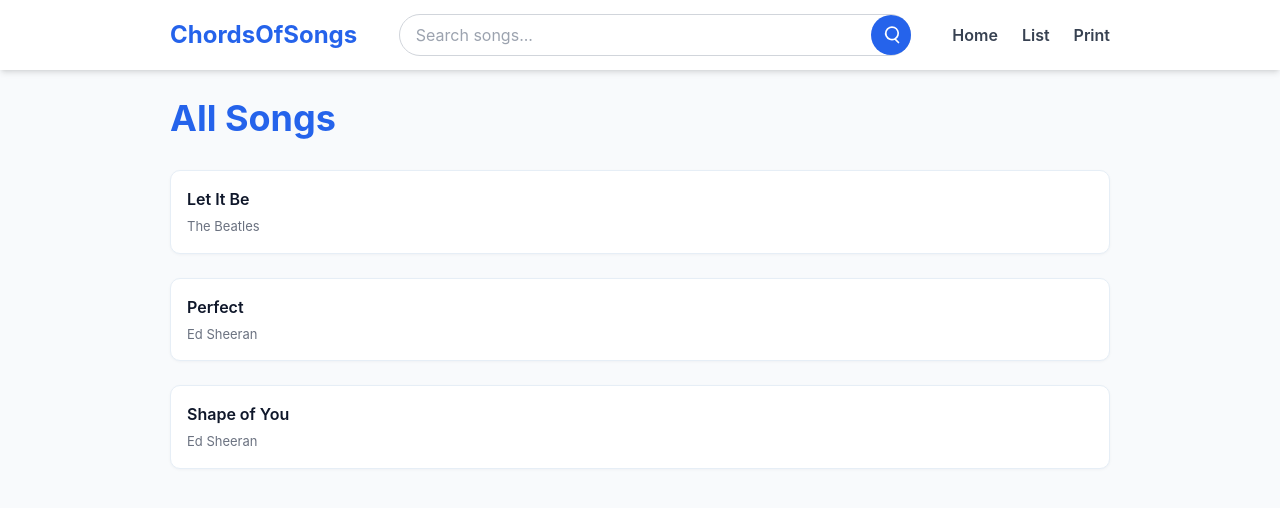
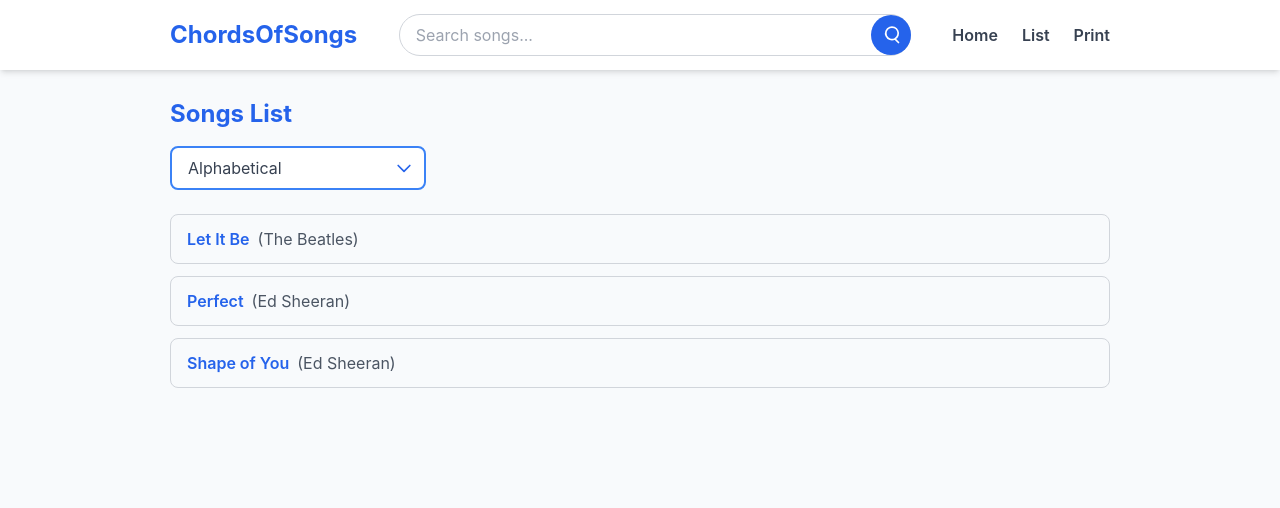
Before and after one commit to Ashish101-byte/Cords-Of-Songs, a Next.js app: page /list in a window 1280 px wide. Shown: the top 508 px of the page. Built offline with nearby package versions, Linux system fonts and the light colour scheme.

Commit message:
Update list.js

```diff
--- a/pages/list.js
+++ b/pages/list.js
@@ -1,21 +1,94 @@
+// pages/list.js
+import React, { useState } from "react";
+import Link from "next/link";
 import songs from "../data/songs.json";
-import SongCard from "../components/SongCard";
 
-export default function SongListPage() {
-  const sortedSongs = [...songs].sort((a, b) =>
-    a.title.localeCompare(b.title)
-  );
+const SongList = () => {
+  const [filter, setFilter] = useState("alphabetical");
+
+  const getFilteredSongs = () => {
+    let sortedSongs = [...songs];
+
+    switch (filter) {
+      case "fast-english":
+        sortedSongs = sortedSongs.filter(
+          (song) => song.language === "english" && song.speed === "fast"
+        );
+        break;
+      case "slow-english":
+        sortedSongs = sortedSongs.filter(
+          (song) => song.language === "english" && song.speed === "slow"
+        );
+        break;
+      case "fast-hindi":
+        sortedSongs = sortedSongs.filter(
+          (song) => song.language === "hindi" && song.speed === "fast"
+        );
+        break;
+      case "slow-hindi":
+        sortedSongs = sortedSongs.filter(
+          (song) => song.language === "hindi" && song.speed === "slow"
+        );
+        break;
+      case "alphabetical":
+      default:
+        sortedSongs.sort((a, b) => a.title.localeCompare(b.title));
+    }
+
+    return sortedSongs;
+  };
+
+  const filteredSongs = getFilteredSongs();
 
   return (
-    <div className="container mx-auto px-6 md:px-20 py-10">
-      <h1 className="text-4xl font-bold mb-8 text-blue-600">All Songs</h1>
-      <div className="space-y-6">
-        {sortedSongs.map((song) => (
-          <div key={song.slug} className="w-full">
-            <SongCard song={song} fullWidth />
+    <div className="container mx-auto px-4 md:px-20 py-6">
+      <h1 className="text-2xl font-bold text-blue-600 mb-4">Songs List</h1>
+
+      {/* Dropdown Filter */}
+      <div className="mb-6">
+        <div className="relative inline-block w-full md:w-64">
+          <select
+            value={filter}
+            onChange={(e) => setFilter(e.target.value)}
+            className="w-full border-2 border-blue-500 rounded-lg px-4 py-2 pr-10 focus:outline-none focus:ring-2 focus:ring-blue-400 appearance-none bg-white text-gray-700"
+          >
+            <option value="alphabetical">Alphabetical</option>
+            <option value="fast-english">Fast English</option>
+            <option value="slow-english">Slow English</option>
+            <option value="fast-hindi">Fast Hindi</option>
+            <option value="slow-hindi">Slow Hindi</option>
+          </select>
+          {/* Custom Arrow */}
+          <div className="pointer-events-none absolute inset-y-0 right-3 flex items-center">
+            <svg
+              className="w-5 h-5 text-blue-600"
+              xmlns="http://www.w3.org/2000/svg"
+              fill="none"
+              viewBox="0 0 24 24"
+              stroke="currentColor"
+              strokeWidth={2}
+            >
+              <path strokeLinecap="round" strokeLinejoin="round" d="M19 9l-7 7-7-7" />
+            </svg>
           </div>
+        </div>
+      </div>
+
+      {/* Song List - one per row */}
+      <div className="space-y-3">
+        {filteredSongs.map((song, idx) => (
+          <Link
+            key={idx}
+            href={`/song/${song.slug}`}
+            className="block w-full border border-gray-300 rounded-lg px-4 py-3 hover:bg-blue-50 transition"
+          >
+            <span className="font-semibold text-blue-600">{song.title}</span>
+            <span className="text-gray-600 ml-2">({song.artist})</span>
+          </Link>
         ))}
       </div>
     </div>
   );
-}
+};
+
+export default SongList;
```
